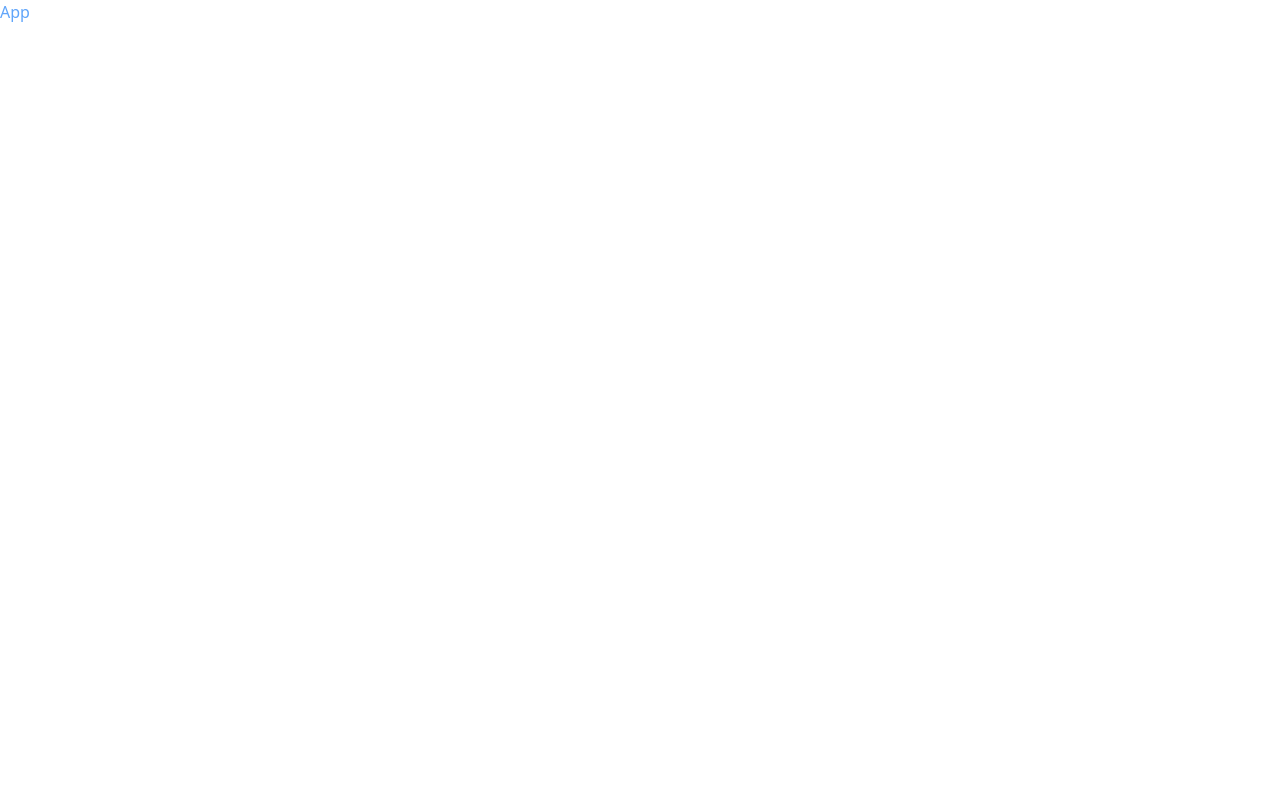
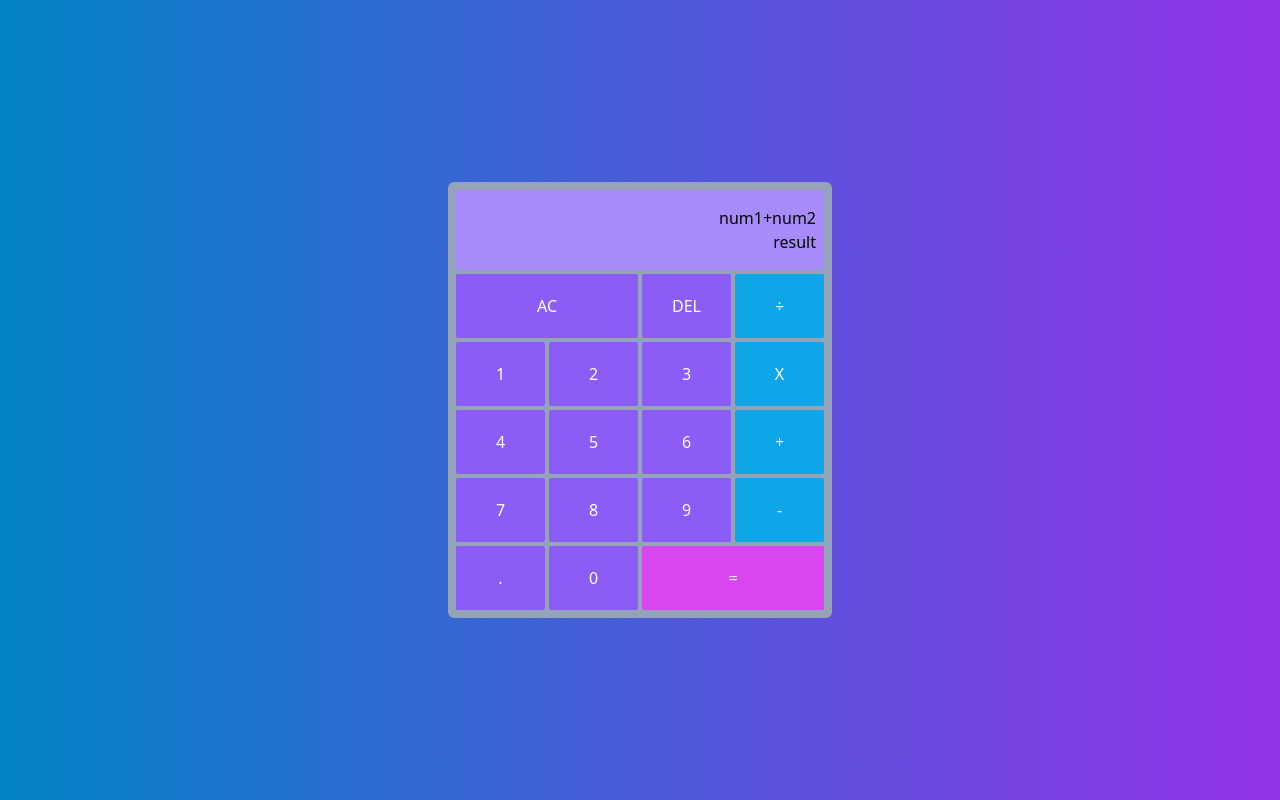
Before and after one commit to imjasohag/react-calculator, a React (Vite) app: page / in a window 1280 px wide. Built offline with nearby package versions, Linux system fonts and the light colour scheme.

Commit message:
design done

```diff
--- a/index.html
+++ b/index.html
@@ -4,7 +4,7 @@
     <meta charset="UTF-8" />
     <link rel="icon" type="image/svg+xml" href="/vite.svg" />
     <meta name="viewport" content="width=device-width, initial-scale=1.0" />
-    <title>Vite + React</title>
+    <title>Calculator</title>
   </head>
   <body>
     <div id="root"></div>
--- a/package.json
+++ b/package.json
@@ -1,5 +1,5 @@
 {
-  "name": "project-landingpagebytailwind",
+  "name": "calculatorReactApp",
   "private": true,
   "version": "0.0.0",
   "type": "module",
--- a/src/App.jsx
+++ b/src/App.jsx
@@ -2,7 +2,39 @@ import React from 'react'
 
 const App = () => {
   return (
-    <div className='text-blue-400'>App</div>
+    <div className='h-screen flex justify-center items-center bg-gradient-to-r from-sky-600 to-purple-600 p-8' >
+      {/* calculator body  */}
+      <div className='grid grid-cols-4 gap-1 mx-auto bg-slate-400 p-2 rounded-md w-full md:w-96'>
+        {/* output  */}
+        <div className='text-center col-span-4 py-4 px-2 bg-violet-400'>
+          <div className='text-right'>
+            num1+num2
+          </div >
+          <div className='text-right'>
+            result
+          </div>
+        </div>
+        {/* button  */}
+        <input className='button col-span-2' type="button" value="AC" />
+        <input className='button' type="button" value="DEL" />
+        <input className='button-green' type="button" value="÷" />
+        <input className='button' type="button" value="1" />
+        <input className='button' type="button" value="2" />
+        <input className='button' type="button" value="3" />
+        <input className='button-green' type="button" value="X" />
+        <input className='button' type="button" value="4" />
+        <input className='button' type="button" value="5" />
+        <input className='button' type="button" value="6" />
+        <input className='button-green' type="button" value="+" />
+        <input className='button' type="button" value="7" />
+        <input className='button' type="button" value="8" />
+        <input className='button' type="button" value="9" />
+        <input className='button-green' type="button" value="-" />
+        <input className='button' type="button" value="." />
+        <input className='button' type="button" value="0" />
+        <input className='button-red col-span-2' type="button" value="=" />
+      </div>
+    </div>
   )
 }
 
--- a/src/index.css
+++ b/src/index.css
@@ -1,3 +1,16 @@
 @tailwind base;
 @tailwind components;
 @tailwind utilities;
+
+@layer components {
+    .button {
+        @apply cursor-pointer h-16 p-3 text-white  bg-violet-500 transition-all hover:bg-violet-600 rounded-sm ;
+    }
+    .button-green {
+        @apply cursor-pointer h-16 p-3 text-white  bg-sky-500 transition-all hover:bg-sky-600 rounded-sm;
+    }
+    .button-red {
+        @apply cursor-pointer h-16 p-3 text-white  bg-fuchsia-500 transition-all hover:bg-fuchsia-600 rounded-sm;
+    }
+
+}
```
